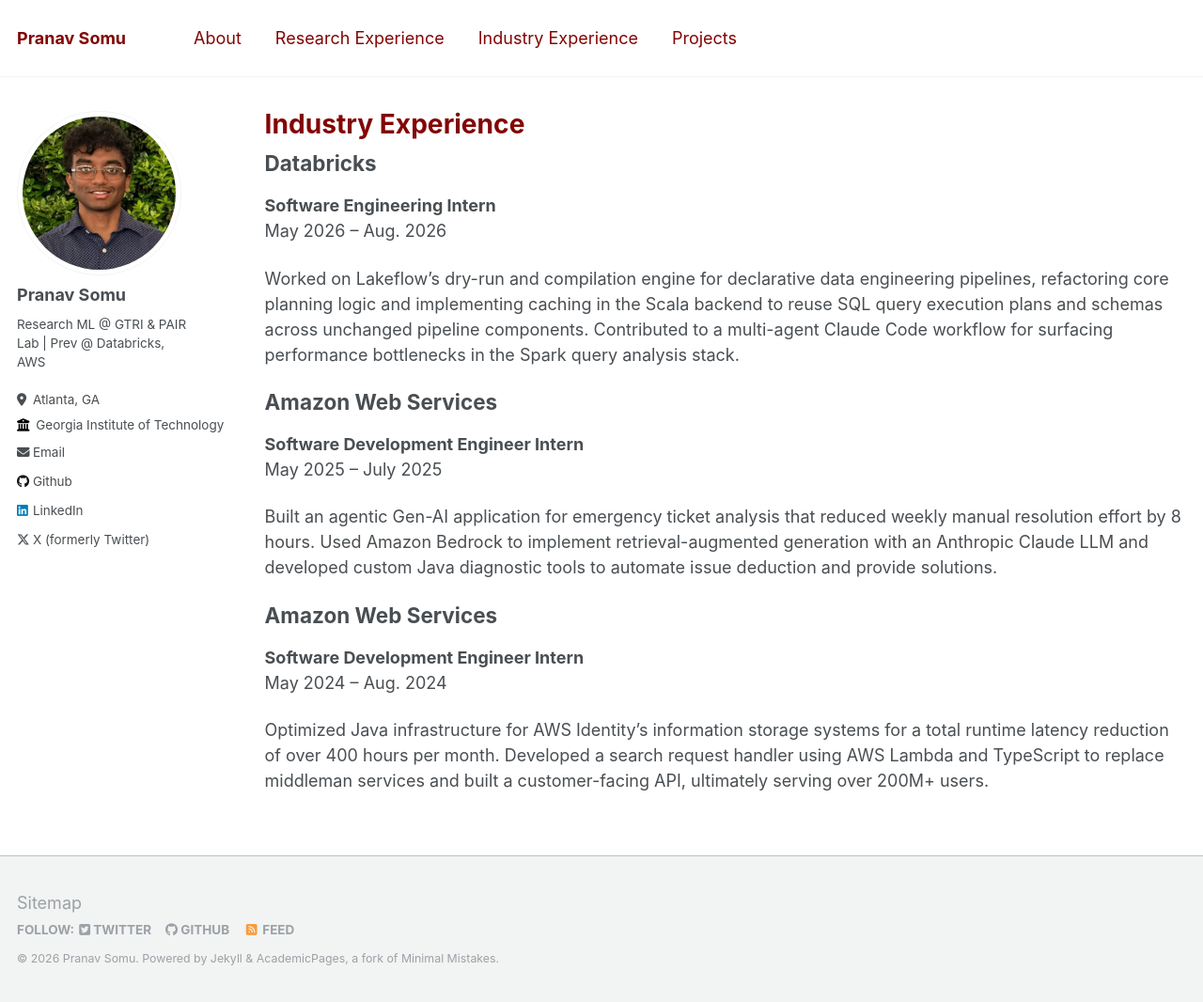
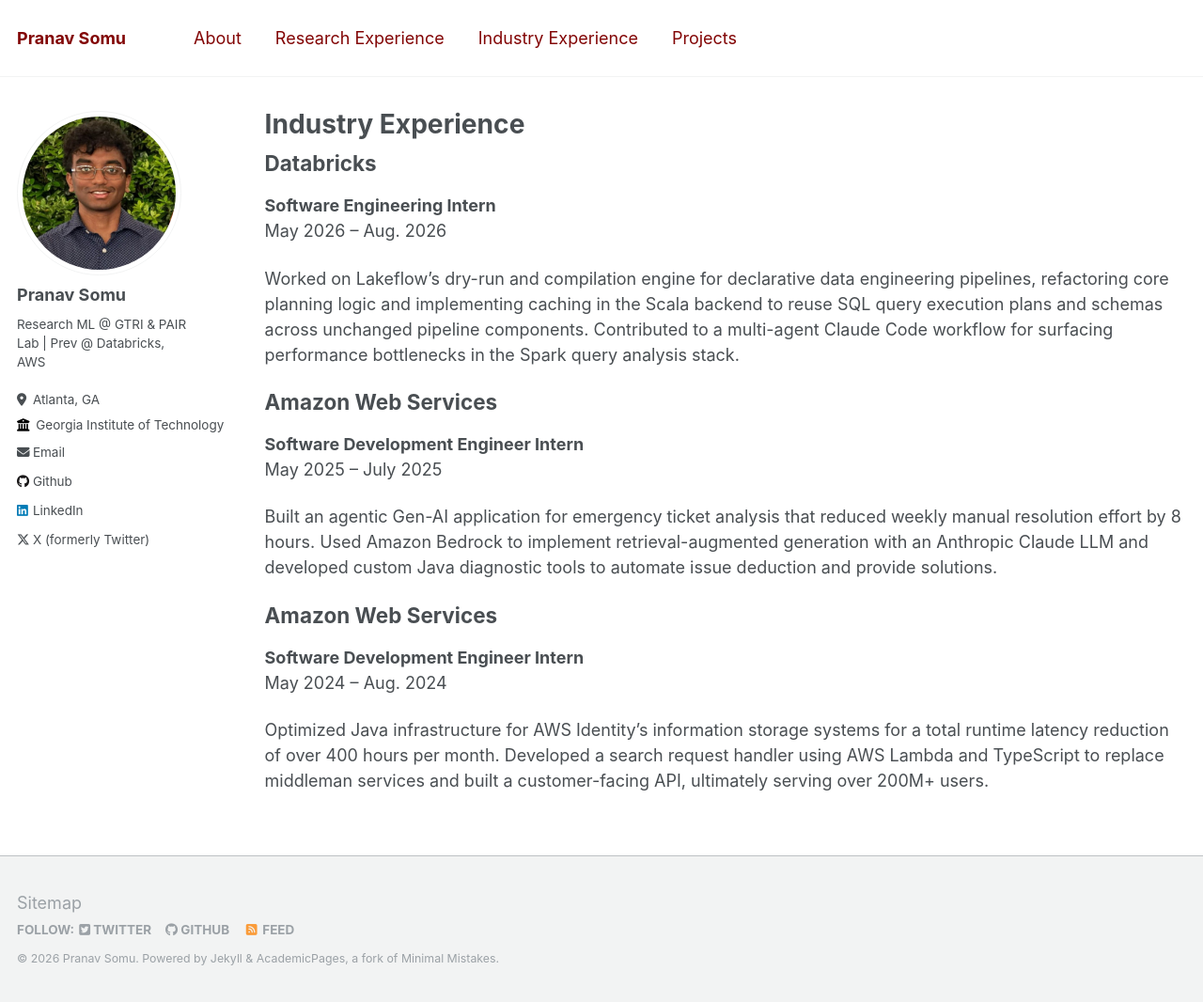
Before and after one commit to pcsom/pcsom.github.io, a Jekyll site: the page built from _pages/experience.md, in a window 1280 px wide and 1066 px high. Shown: the whole window at 94% size. Built offline with Jekyll 4.4.1, drawn with Linux system fonts in a browser that asks for light colours.

Commit message:
Change title colors

```diff
--- a/_sass/_page.scss
+++ b/_sass/_page.scss
@@ -37,7 +37,7 @@
 .page__title {
   margin-top: 0;
   line-height: 1;
-  color: $primary-color;
+  color: $dark-gray;
 
   & + .page__meta {
     margin-top: -0.5em;
```
